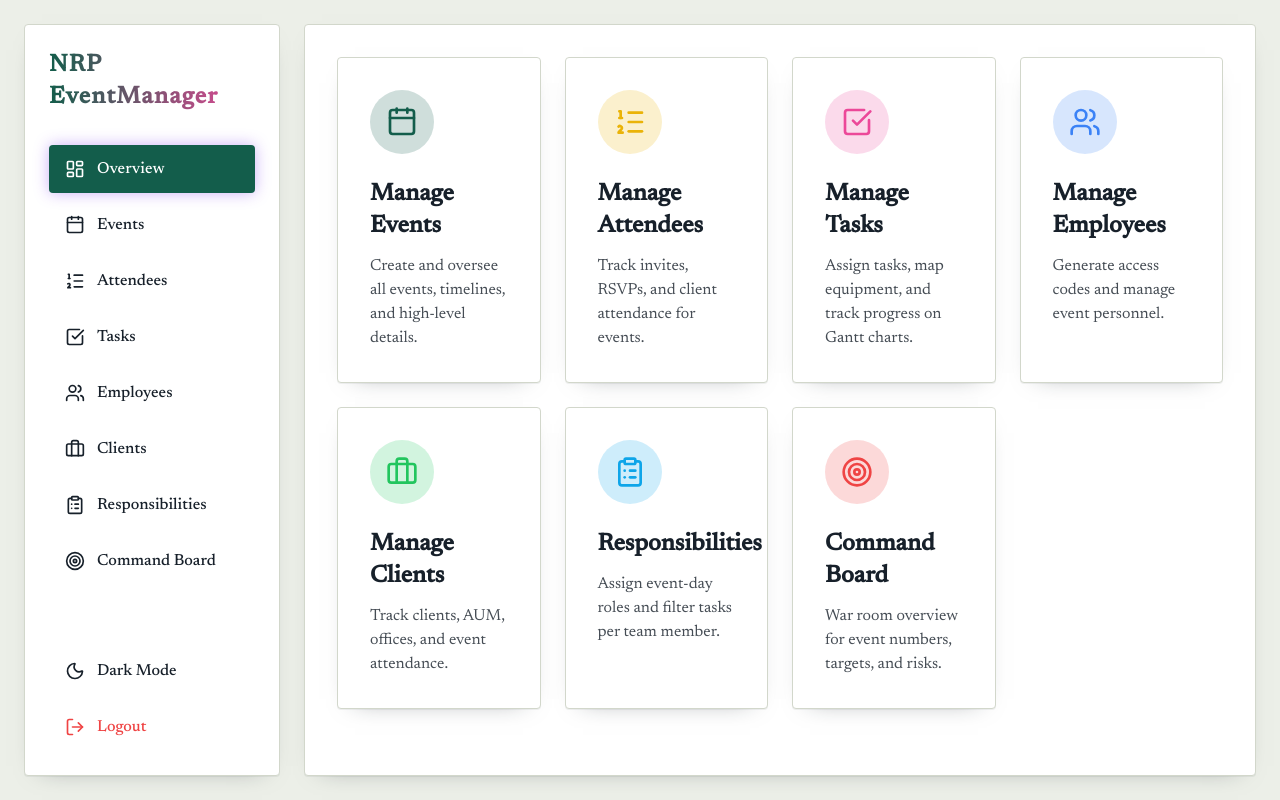
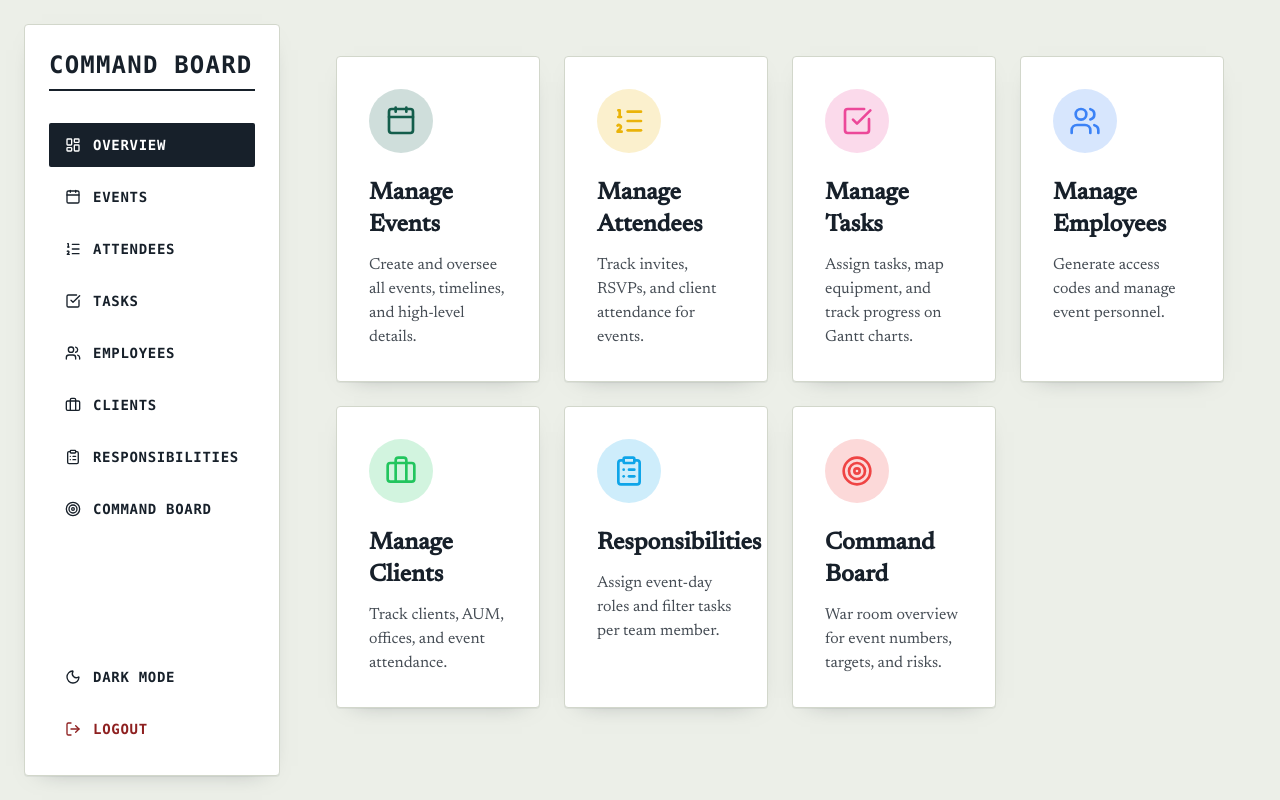
Before and after one commit to nrpcapital99/Event-Manager, a React (Vite) app: page /admin in a window 1280 px wide. Built offline with nearby package versions, Linux system fonts and the light colour scheme.

Commit message:
Unify entire app layout to command board brutalist theme

```diff
--- a/src/pages/admin/AdminCommandBoard.css
+++ b/src/pages/admin/AdminCommandBoard.css
@@ -17,19 +17,14 @@
   --mono: 'IBM Plex Mono', ui-monospace, monospace;
 }
 
-/* Base resets for the board */
 .command-board-wrap {
-  background: var(--paper);
   color: var(--ink);
   font-family: var(--body);
   font-size: 16px;
   line-height: 1.5;
   -webkit-font-smoothing: antialiased;
-  padding: 24px 18px 80px;
-  border-radius: 8px;
-  box-shadow: 0 10px 40px rgba(0,0,0,0.1);
-  overflow-y: auto;
-  max-height: calc(100vh - 120px);
+  padding: 0;
+  width: 100%;
 }
 
 .command-board-theme h1,
--- a/src/pages/admin/AdminDashboard.tsx
+++ b/src/pages/admin/AdminDashboard.tsx
@@ -112,8 +112,8 @@ const AdminDashboard = () => {
       {/* Sidebar Navigation */}
       <div className="glass w-full md:w-64 flex-none flex flex-col justify-between p-4 md:p-6">
         <div>
-          <h2 className="text-2xl font-bold tracking-wider mb-8 text-transparent bg-clip-text bg-gradient-to-r from-primary to-pink-500">
-            NRP EventManager
+          <h2 className="text-2xl font-bold tracking-wider mb-8 text-[var(--ink)] uppercase font-mono border-b-2 border-[var(--ink)] pb-2">
+            Command Board
           </h2>
           <nav className="flex flex-col gap-2">
             {navItems.map((item) => {
@@ -123,12 +123,12 @@ const AdminDashboard = () => {
                 <Link
                   key={item.path}
                   to={item.path}
-                  className={`flex items-center gap-3 px-4 py-3 rounded-lg transition-all duration-300 ${
-                    isActive ? 'bg-primary text-white shadow-[0_0_15px_rgba(124,58,237,0.4)]' : 'hover:bg-black/5 dark:hover:bg-white/10'
+                  className={`flex items-center gap-3 px-4 py-3 rounded-[2px] transition-all font-mono tracking-wider uppercase text-sm ${
+                    isActive ? 'bg-[var(--ink)] text-[var(--chalk)]' : 'text-[var(--ink)] hover:bg-[var(--rule)]'
                   }`}
                 >
-                  <Icon size={20} />
-                  <span className="font-medium">{item.label}</span>
+                  <Icon size={16} />
+                  <span className="font-bold">{item.label}</span>
                 </Link>
               );
             })}
@@ -138,24 +138,24 @@ const AdminDashboard = () => {
         <div className="flex flex-col gap-2 mt-auto">
           <button
             onClick={toggleTheme}
-            className="flex items-center gap-3 px-4 py-3 hover:bg-black/5 dark:hover:bg-white/10 rounded-lg transition-colors"
+            className="flex items-center gap-3 px-4 py-3 font-mono tracking-wider uppercase text-sm font-bold text-[var(--ink)] hover:bg-[var(--rule)] rounded-[2px] transition-colors"
           >
-            {isDark ? <Sun size={20} /> : <Moon size={20} />}
-            <span className="font-medium">{isDark ? 'Light Mode' : 'Dark Mode'}</span>
+            {isDark ? <Sun size={16} /> : <Moon size={16} />}
+            <span>{isDark ? 'Light Mode' : 'Dark Mode'}</span>
           </button>
 
           <button
             onClick={handleLogout}
-            className="flex items-center gap-3 px-4 py-3 text-red-500 hover:bg-red-500/10 rounded-lg transition-colors"
+            className="flex items-center gap-3 px-4 py-3 font-mono tracking-wider uppercase text-sm font-bold text-[var(--red)] hover:bg-[#FBF0EE] rounded-[2px] transition-colors"
           >
-            <LogOut size={20} />
-            <span className="font-medium">Logout</span>
+            <LogOut size={16} />
+            <span>Logout</span>
           </button>
         </div>
       </div>
 
       {/* Main Content Area */}
-      <div className="glass flex-1 p-8 overflow-y-auto relative">
+      <div className="flex-1 p-4 md:p-8 overflow-y-auto relative">
         <Routes>
           <Route path="/" element={<AdminOverview />} />
           <Route path="/events" element={<AdminEvents />} />
--- a/src/pages/employee/EmployeeDashboard.tsx
+++ b/src/pages/employee/EmployeeDashboard.tsx
@@ -281,7 +281,8 @@ const EmployeeDashboard = () => {
   );
 
   return (
-    <AdminCommandBoard
+    <div className="w-full min-h-screen p-4 md:p-8">
+      <AdminCommandBoard
       isEmployeeMode={true}
       syncEventId={selectedEventId}
       employeeData={employeeData}
@@ -442,6 +443,7 @@ const EmployeeDashboard = () => {
         </div>
       </div>
     </AdminCommandBoard>
+    </div>
   );
 };
 
```
